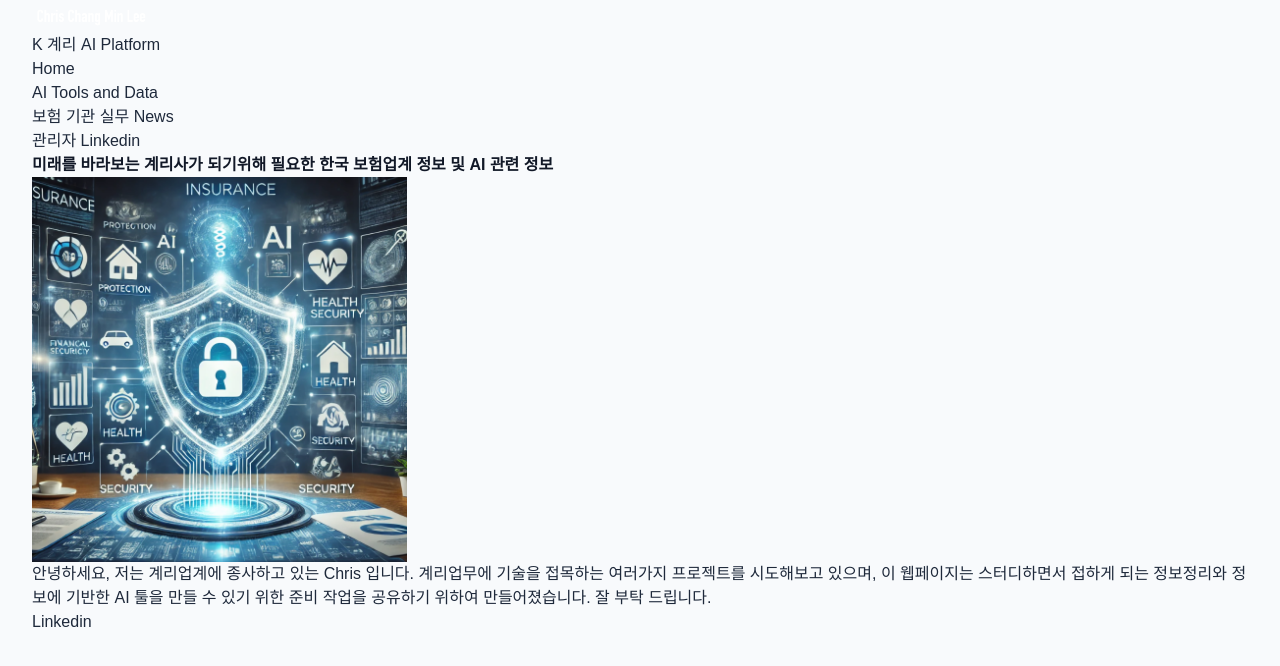
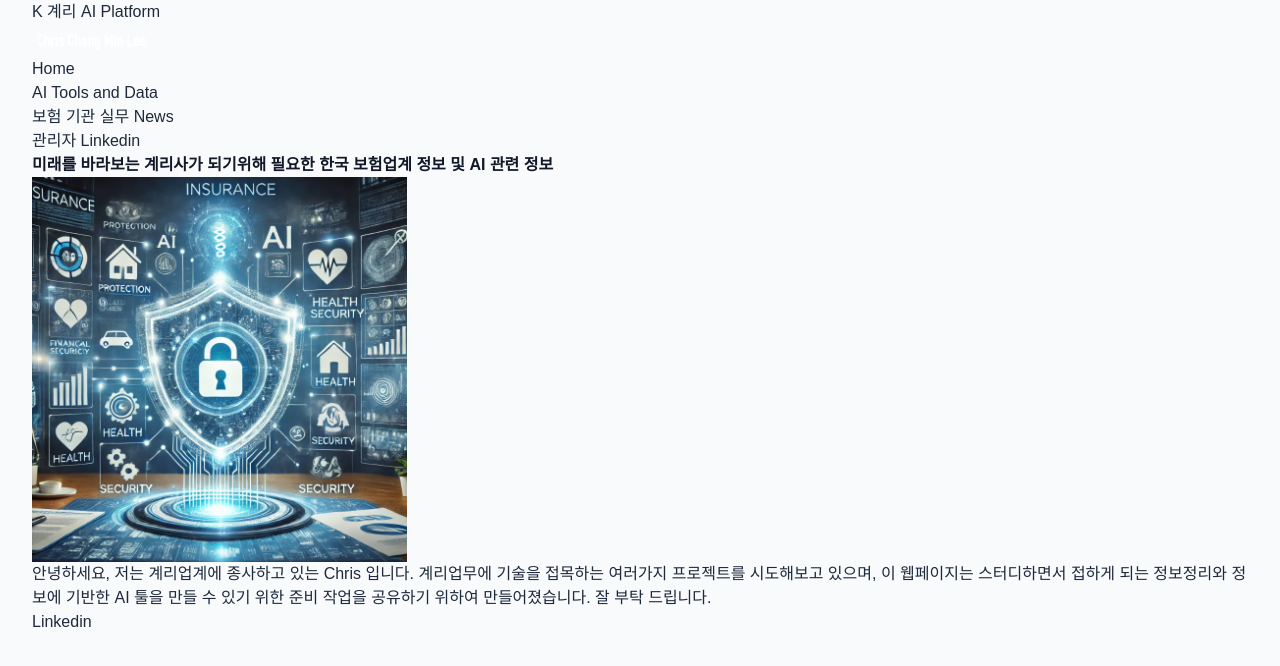
Before and after one commit to chrischangminlee/Enterprise-AI-Platform, a Next.js app in the folder frontend/: page / in a window 1280 px wide. Shown: the top 666 px of the page. Built offline with nearby package versions, Linux system fonts and the light colour scheme.

Commit message:
GNB에서 텍스트와 로고 이미지 순서 변경

```diff
--- a/frontend/src/app/layout.tsx
+++ b/frontend/src/app/layout.tsx
@@ -34,6 +34,9 @@ export default function RootLayout({
         <nav className="mb-12 bg-blue-600 shadow-md">
           <div className="container mx-auto flex justify-between items-center py-4">
             <Link href="/" className="flex items-center space-x-4">
+              <span className="text-white text-2xl font-bold">
+                K 계리 AI Platform
+              </span>
               <Image
                 src="/K_Actuary_AI_Agent_Platform/images/logo.png"
                 alt="계리사 웹페이지 로고"
@@ -42,9 +45,6 @@ export default function RootLayout({
                 className="rounded-lg"
                 unoptimized
               />
-              <span className="text-white text-2xl font-bold">
-                K 계리 AI Platform
-              </span>
             </Link>
             <ul className="flex space-x-6">
               <li>
```
